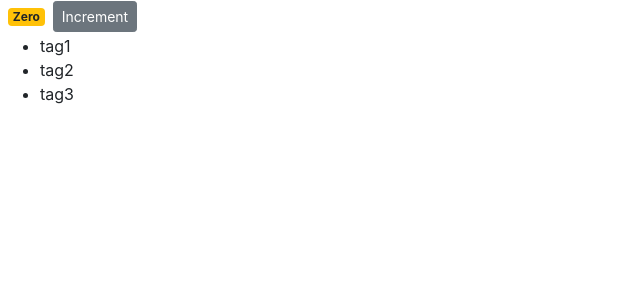
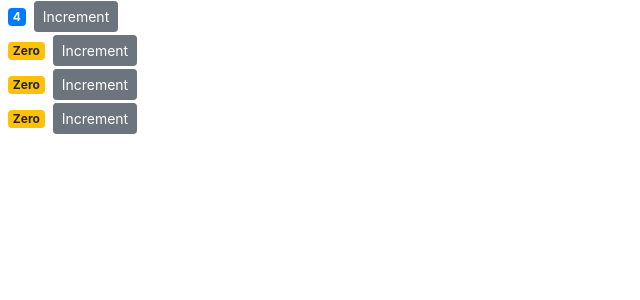
Before and after one commit to rand-singh/react-counter-app, a React (Create React App) app: page / in a window 1280 px wide. Shown: the top 300 px of the page, without its empty margins (0-640 px from the left). Built offline with nearby package versions, Linux system fonts and the light colour scheme.

Commit message:
passing data into components

```diff
--- a/src/components/counter.jsx
+++ b/src/components/counter.jsx
@@ -2,42 +2,36 @@
 
 class Counter extends Component {
   state = {
-    count: 0,
-    tags: ["tag1", "tag2", "tag3"]
+    value: this.props.value
   };
 
   handleIncrement = product => {
     console.log(product);
-    this.setState({ count: this.state.count + 1 });
+    this.setState({ value: this.state.value + 1 });
   };
 
   render() {
     return (
-      <React.Fragment>
+      <div>
         <span className={this.getBadgeCLasses()}>{this.formatCount()}</span>
         <button
-          onClick={() => this.handleIncrement({ product })}
+          onClick={this.handleIncrement}
           className="btn btn-secondary btn-sm"
         >
           Increment
         </button>
-        <ul>
-          {this.state.tags.map(tag => (
-            <li key={tag}>{tag}</li>
-          ))}
-        </ul>
-      </React.Fragment>
+      </div>
     );
   }
 
   getBadgeCLasses() {
     let classes = "badge m-2 badge-";
-    classes += this.state.count === 0 ? "warning" : "primary";
+    classes += this.state.value === 0 ? "warning" : "primary";
     return classes;
   }
 
   formatCount() {
-    const { count } = this.state;
+    const { value: count } = this.state;
     return count === 0 ? "Zero" : count;
   }
 }
--- /dev/null
+++ b/src/components/counters.js
@@ -0,0 +1,24 @@
+import React, { Component } from "react";
+import Counter from "./counter";
+
+class Counters extends Component {
+  state = {
+    counters: [
+      { id: 1, value: 4 },
+      { id: 2, value: 0 },
+      { id: 3, value: 0 },
+      { id: 4, value: 0 }
+    ]
+  };
+  render() {
+    return (
+      <div>
+        {this.state.counters.map(counter => (
+          <Counter key={counter.id} value={counter.value} />
+        ))}
+      </div>
+    );
+  }
+}
+
+export default Counters;
--- a/src/index.js
+++ b/src/index.js
@@ -3,9 +3,9 @@
 import "./index.css";
 import * as serviceWorker from "./serviceWorker";
 import "bootstrap/dist/css/bootstrap.min.css";
-import Counter from "./components/counter";
+import Counters from "./components/counters";
 
-ReactDOM.render(<Counter />, document.getElementById("root"));
+ReactDOM.render(<Counters />, document.getElementById("root"));
 
 // If you want your app to work offline and load faster, you can change
 // unregister() to register() below. Note this comes with some pitfalls.
```
Also changed, not shown: 1 other file (tests, documents, lock files or other folders).
